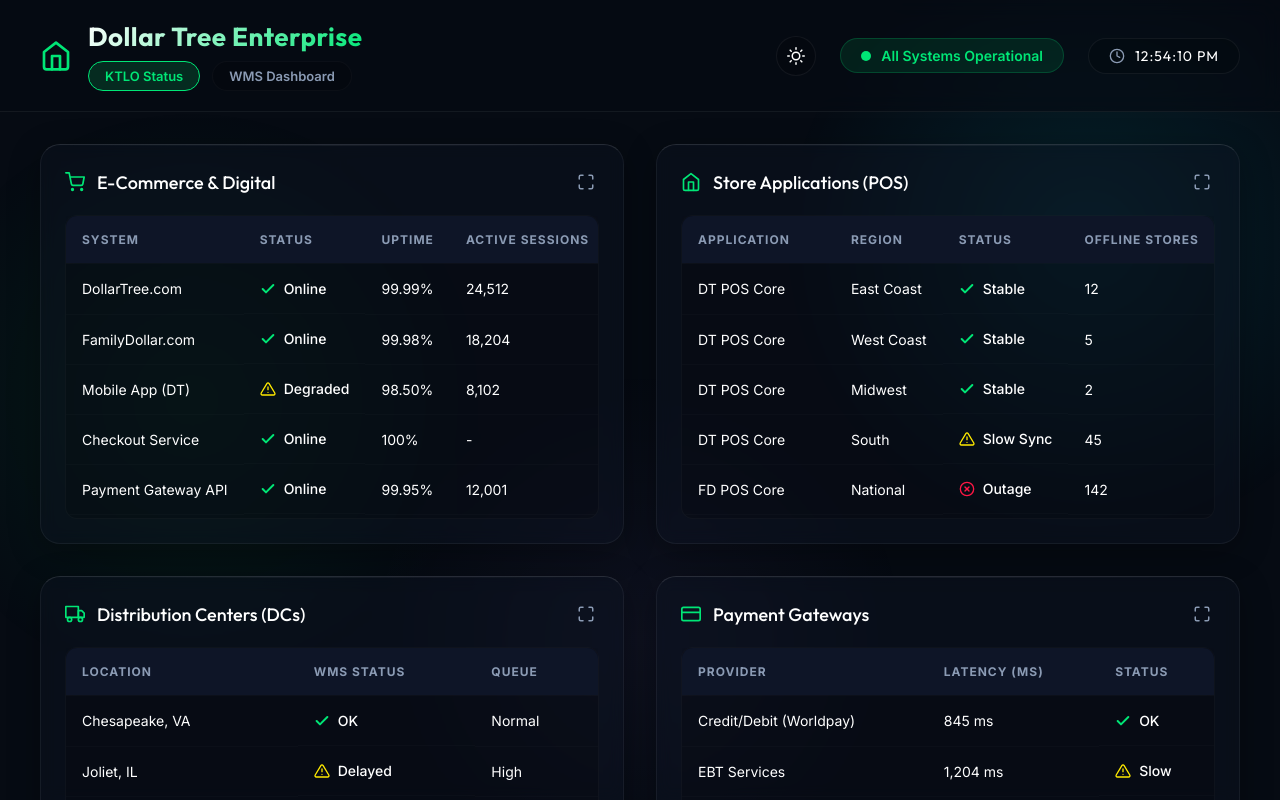
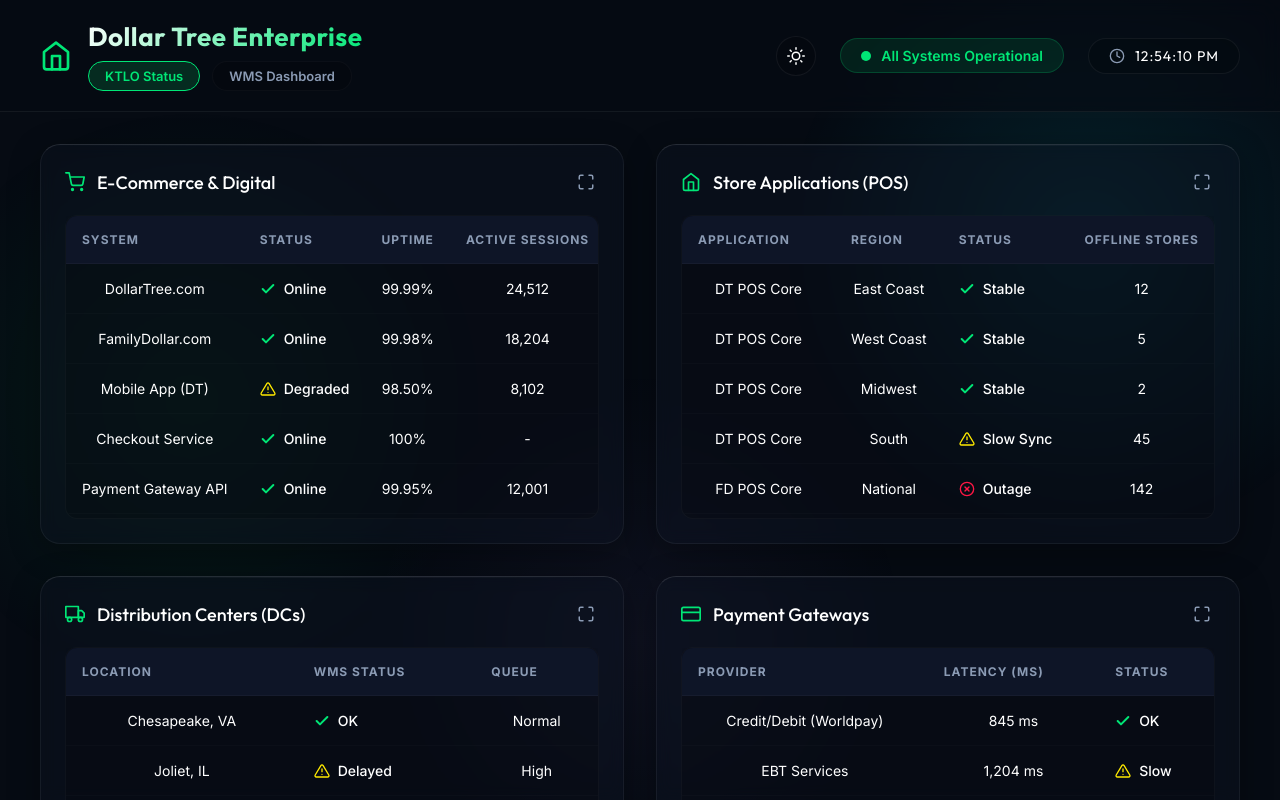
Before and after one commit to Harsh-Dubey-Cognizant/dt-dashboard, a React (Vite) app: page / in a window 1280 px wide. Built offline with nearby package versions, Linux system fonts and the light colour scheme.

Commit message:
Fixed missing top and bottom borders on table container caused by border-collapse bleeding

```diff
--- a/src/App.css
+++ b/src/App.css
@@ -192,7 +192,8 @@
 
 .data-table {
   width: 100%;
-  border-collapse: collapse;
+  border-collapse: separate;
+  border-spacing: 0;
   white-space: nowrap; /* Keep table cells on one line */
 }
 
@@ -220,6 +221,7 @@
   font-size: 14px;
   color: var(--text-primary);
   border-bottom: 1px solid var(--table-row-border);
+  text-align: center;
 }
 
 .data-table tr:hover td {
```
